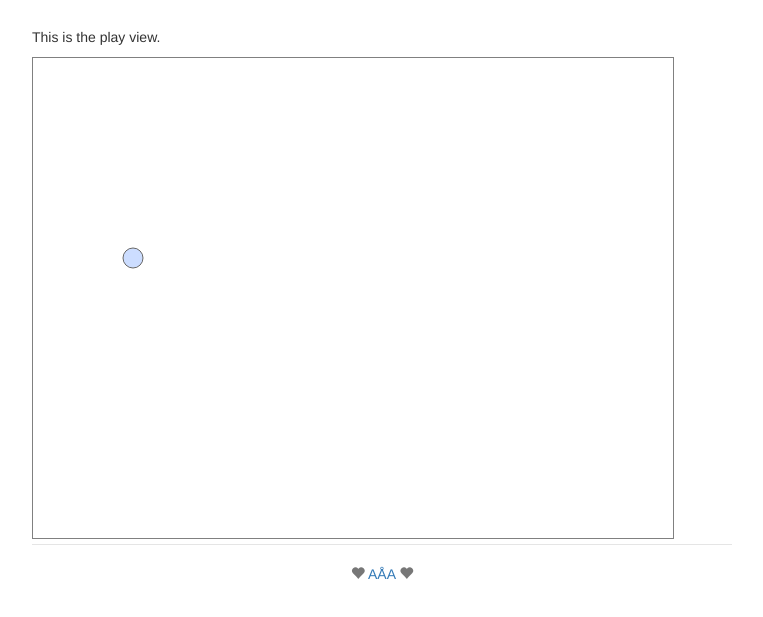
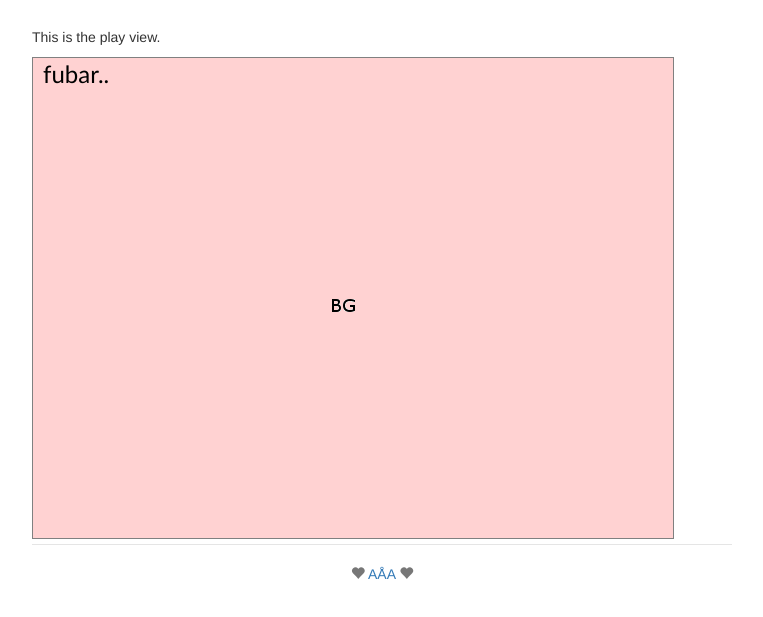
Before and after one commit to alltatalla/cake, a website: page app/index.html in a window 1280 px wide. Shown: the part 83-700 px from the top of the page, without its empty margins (258-1021 px from the left). Drawn offline with nearby package versions, Linux system fonts and the light colour scheme; some packages are replaced by stand-ins of ours; files that its build step writes are made by us from their sources.

Commit message:
Resource loading and game loop

```diff
--- /dev/null
+++ b/app/components/resources.js
@@ -0,0 +1,88 @@
+// Copyright (c) 2012, James Long
+// All rights reserved.
+//
+// Redistribution and use in source and binary forms, with or without
+// modification, are permitted provided that the following conditions are
+// met:
+//
+//     Redistributions of source code must retain the above copyright
+//     notice, this list of conditions and the following disclaimer.
+//
+//     Redistributions in binary form must reproduce the above copyright
+//     notice, this list of conditions and the following disclaimer in
+//     the documentation and/or other materials provided with the
+//     distribution.
+//
+// THIS SOFTWARE IS PROVIDED BY THE COPYRIGHT HOLDERS AND CONTRIBUTORS
+// "AS IS" AND ANY EXPRESS OR IMPLIED WARRANTIES, INCLUDING, BUT NOT
+// LIMITED TO, THE IMPLIED WARRANTIES OF MERCHANTABILITY AND FITNESS FOR
+// A PARTICULAR PURPOSE ARE DISCLAIMED. IN NO EVENT SHALL THE COPYRIGHT
+// HOLDER OR CONTRIBUTORS BE LIABLE FOR ANY DIRECT, INDIRECT, INCIDENTAL,
+// SPECIAL, EXEMPLARY, OR CONSEQUENTIAL DAMAGES (INCLUDING, BUT NOT
+// LIMITED TO, PROCUREMENT OF SUBSTITUTE GOODS OR SERVICES; LOSS OF USE,
+// DATA, OR PROFITS; OR BUSINESS INTERRUPTION) HOWEVER CAUSED AND ON ANY
+// THEORY OF LIABILITY, WHETHER IN CONTRACT, STRICT LIABILITY, OR TORT
+// (INCLUDING NEGLIGENCE OR OTHERWISE) ARISING IN ANY WAY OUT OF THE USE
+// OF THIS SOFTWARE, EVEN IF ADVISED OF THE POSSIBILITY OF SUCH DAMAGE.
+
+(function() {
+    var resourceCache = {};
+    var loading = [];
+    var readyCallbacks = [];
+
+    // Load an image url or an array of image urls
+    function load(urlOrArr) {
+        if(urlOrArr instanceof Array) {
+            urlOrArr.forEach(function(url) {
+                _load(url);
+            });
+        }
+        else {
+            _load(urlOrArr);
+        }
+    }
+
+    function _load(url) {
+        if(resourceCache[url]) {
+            return resourceCache[url];
+        }
+        else {
+            var img = new Image();
+            img.onload = function() {
+                resourceCache[url] = img;
+
+                if(isReady()) {
+                    readyCallbacks.forEach(function(func) { func(); });
+                }
+            };
+            resourceCache[url] = false;
+            img.src = url;
+        }
+    }
+
+    function get(url) {
+        return resourceCache[url];
+    }
+
+    function isReady() {
+        var ready = true;
+        for(var k in resourceCache) {
+            if(resourceCache.hasOwnProperty(k) &&
+               !resourceCache[k]) {
+                ready = false;
+            }
+        }
+        return ready;
+    }
+
+    function onReady(func) {
+        readyCallbacks.push(func);
+    }
+
+    window.resources = {
+        load: load,
+        get: get,
+        onReady: onReady,
+        isReady: isReady
+    };
+})();
--- a/app/index.html
+++ b/app/index.html
@@ -58,6 +58,7 @@
     <!-- endbuild -->
 
     <!-- build:js({.tmp,app}) scripts.js -->
+    <script src="components/resources.js"></script>
     <script src="cake.js"></script>
     <script src="play/play-ctrl.js"></script>
     <script src="about/about-ctrl.js"></script>
--- a/app/play/play-ctrl.js
+++ b/app/play/play-ctrl.js
@@ -6,22 +6,72 @@ angular.module('cakeApp')
     var canvas = document.getElementById('canvas');
     var context = canvas.getContext('2d');
 
-    $scope.foes = [];
-
-    var drawSprite = function(s) {
-        context.beginPath();
-        context.arc(100, 200, 10, 0, 2*Math.PI, false);
-        context.fillStyle = "#ccddff";
-        context.fill();
-        context.lineWidth = 1;
-        context.strokeStyle = "#666666";
-        context.stroke();
+    function getMousePos(canvas, e) {
+        var rect = canvas.getBoundingClientRect();
+        return {
+          x: e.clientX - rect.left,
+          y: e.clientY - rect.top
+        };
     };
 
-    // setup
+    canvas.addEventListener('mousedown', function(e) {
+        var mousePos = getMousePos(canvas, e);
+        console.log('Mouse Down! @' + mousePos.x + ';' + mousePos.y);
+        $scope.foes.push(mousePos);
+    }, false);
+
+    var newGame = function () {
+        $scope.then = Date.now();
+        $scope.foes = [];
+        $scope.phase = 'running';
+        gameLoop();
+    };
+
+    var update = function (dt) {
+        console.log('Update!');
+    };
+
+    var render = function () {
+        context.drawImage(resources.get('play/img/bg.png'), 0, 0);
+
+        var foeImg = resources.get('play/img/foe.png');
+        for (var i = 0; i < $scope.foes.length; ++i) {
+            // TODO: Sub half w/h
+            context.drawImage(foeImg, $scope.foes[i].x, $scope.foes[i].y);
+        }
+
+        // Score
+        context.font = '18pt Calibri';
+        context.fillStyle = 'black';
+        context.fillText('fubar..', 10, 25);
+    };
+
+    // The main game loop
+    var gameLoop = function () {
+        var now = Date.now();
+        var dt = (now - $scope.then) / 1000.0;
+
+        update(dt);
+        render();
+
+        $scope.then = now;
+        if ($scope.phase === 'running')
+            requestAnimationFrame(gameLoop);
+        // else, handle game over etc.
+    };
+
+    // Configure canvas
     canvas.width = 640;
     canvas.height = 480;
     context.globalAlpha = 1.0;
     context.beginPath();
-    drawSprite(true);
+
+    // Load images
+    resources.load([
+        'play/img/bg.png',
+        'play/img/cake.png',
+        'play/img/foe.png'
+    ]);
+    resources.onReady(newGame);
+
 });
```
Also changed, not shown: app/play/img/bg.png (added), app/play/img/cake.png (added), app/play/img/foe.png (added).
